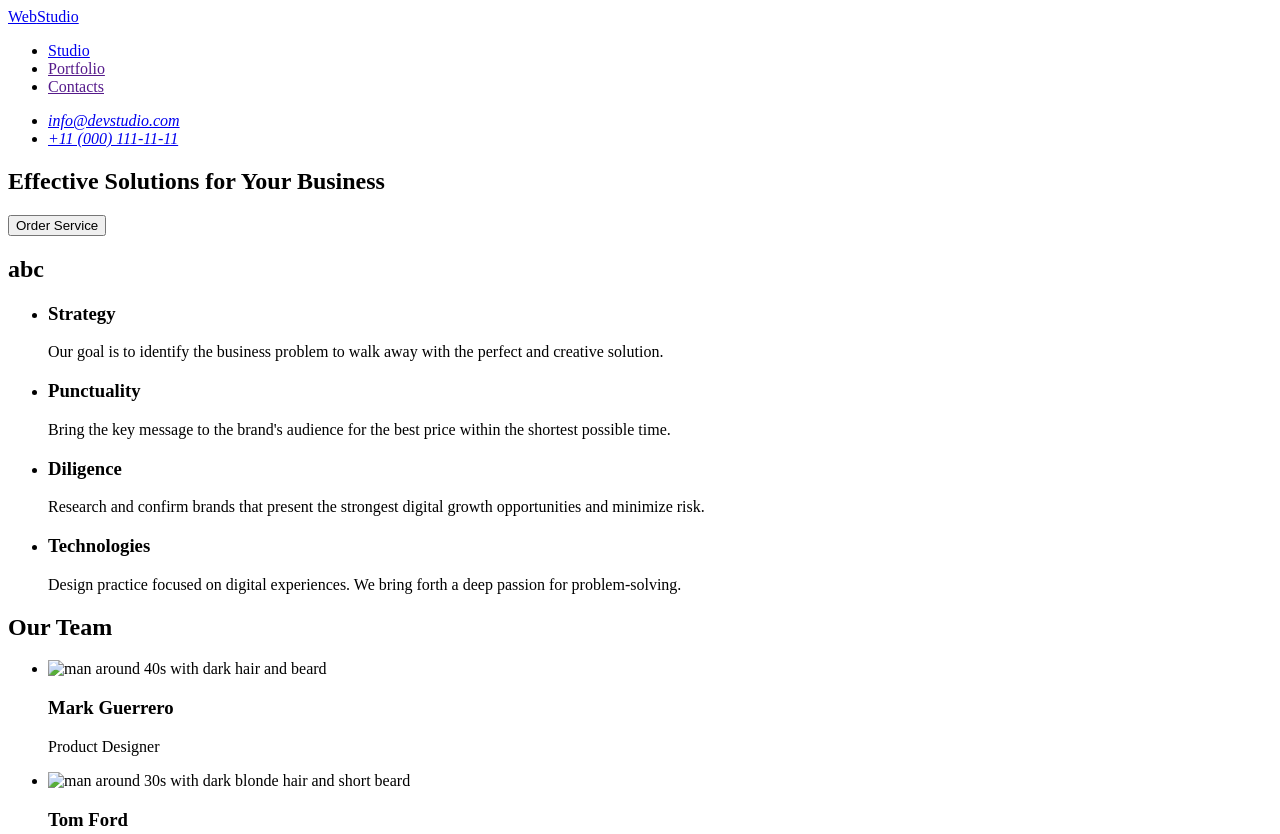
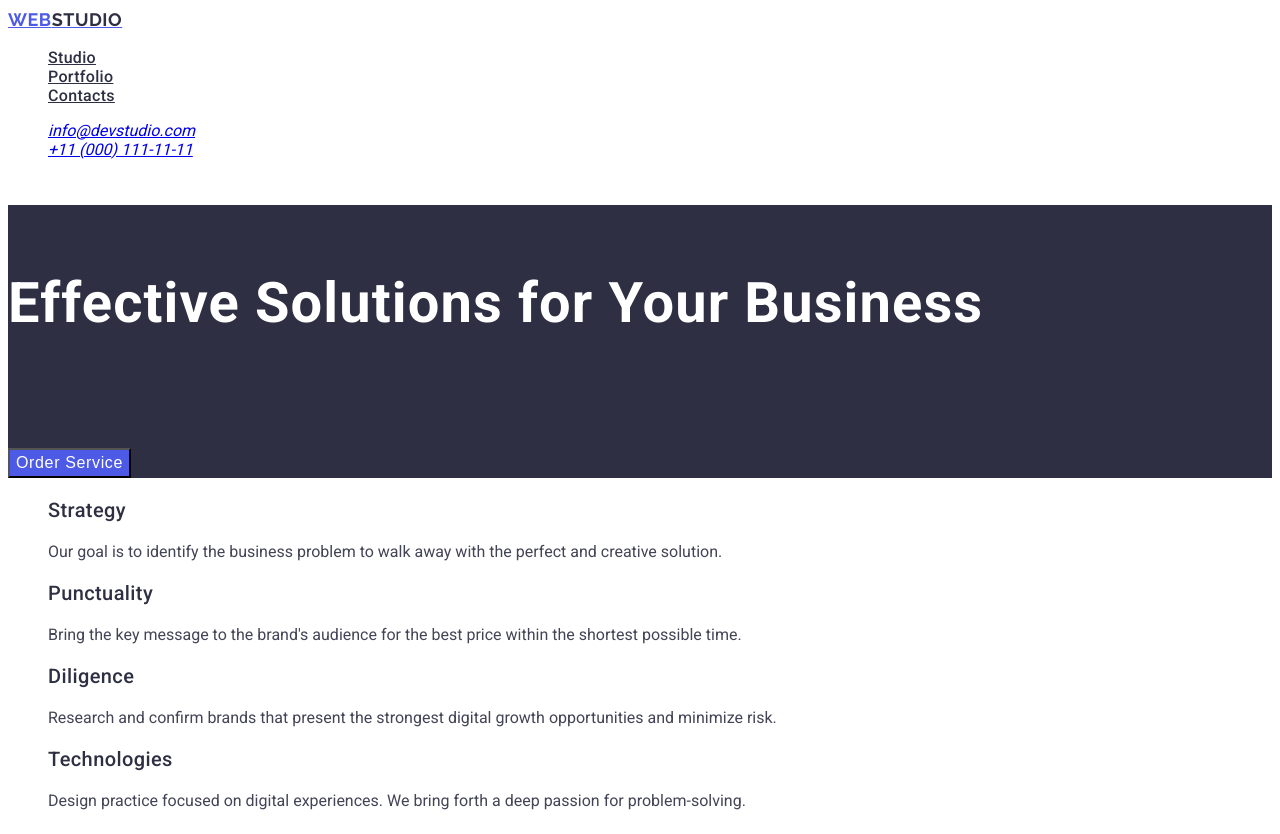
Before and after one commit to KubaKubisch/goit-markuo-hw-06, a plain HTML site: page index.html in a window 1280 px wide. Shown: the top 834 px of the page. Drawn offline with Linux system fonts and the light colour scheme.

Commit message:
Update index.html

```diff
--- a/index.html
+++ b/index.html
@@ -4,7 +4,7 @@
     <meta charset="UTF-8">
     <meta name="viewport" content="width=device-width, initial-scale=1.0">
     <title>WebStudio</title>
-    <lin rel="stylesheet" href="./css/styles.css"/>
+    <link rel="stylesheet" href="./css/styles.css"/>
     <link rel="preconnect" href="https://fonts.googleapis.com">
     <link rel="preconnect" href="https://fonts.gstatic.com" crossorigin>
     <link href="https://fonts.googleapis.com/css2?family=Raleway:ital,wght@0,700;1,700&family=Roboto:wght@400;500;700&display=swap" rel="stylesheet">
```
